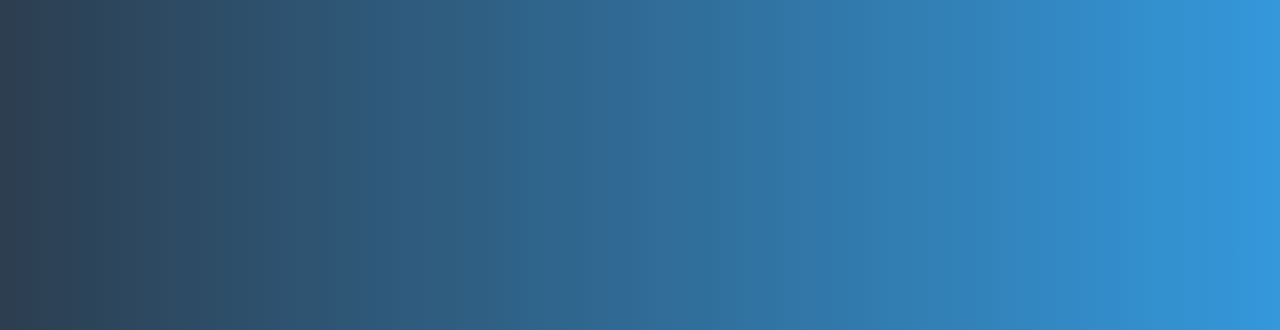
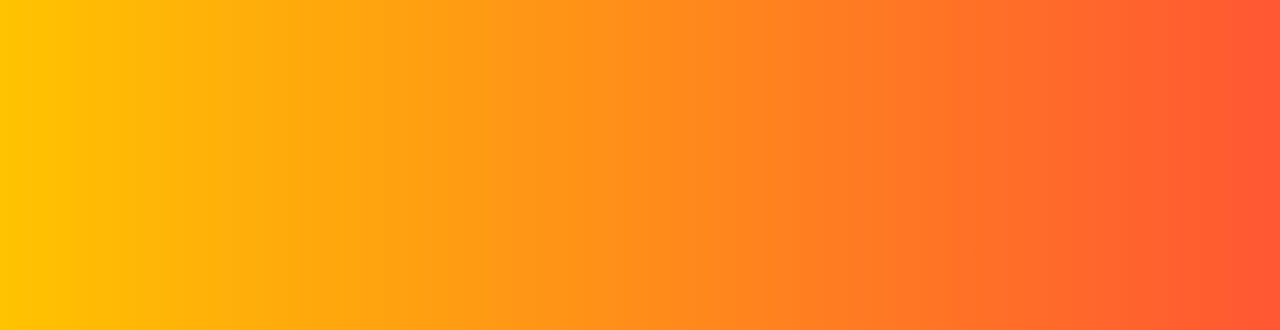
Before and after one commit to Azureclu/azureclu.github.io, a plain HTML site: page index.html in a window 1280 px wide. Shown: the top 330 px of the page. Drawn offline with Linux system fonts and the light colour scheme.

Commit message:
index.html

```diff
--- a/index.html
+++ b/index.html
@@ -12,7 +12,8 @@
       align-items: center;
       height: 100vh;
       margin: 0;
-      background: linear-gradient(to right, #2c3e50, #3498db);
+      background: linear-gradient(to right, #FFC300,
+#FF5733);
       color: #fff;
     }
 
```
